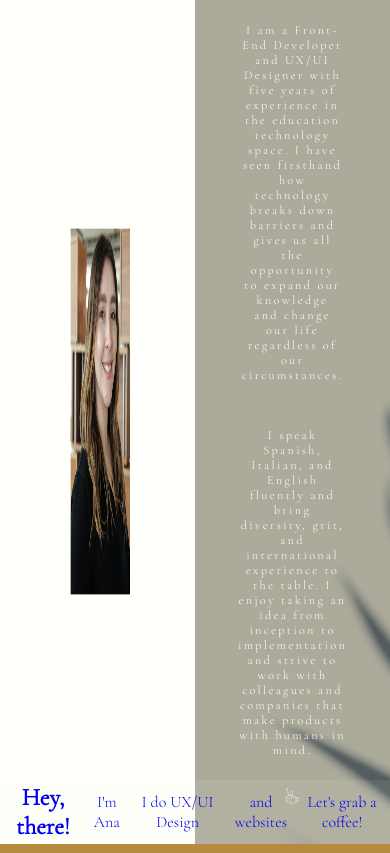
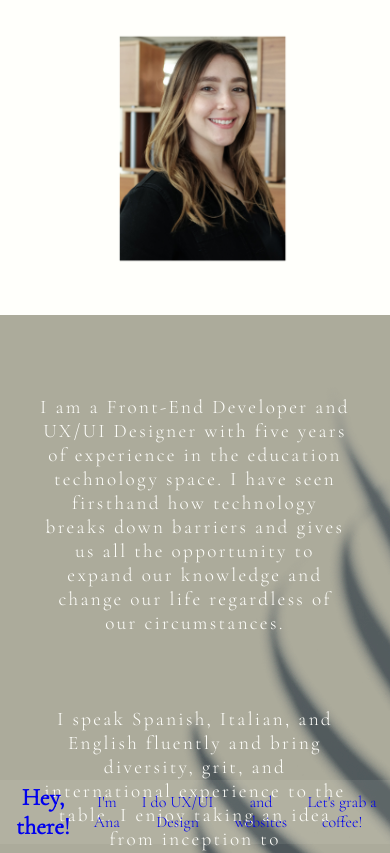
Before and after one commit to makeespresso/leportafollie-, a React (Create React App) app in the folder leportafollie/: page /About in a window 390 px wide. Shown: the top 853 px of the page. Built offline with nearby package versions, Linux system fonts and the light colour scheme.

Commit message:
Final style before media queries

```diff
--- a/leportafollie/src/App.css
+++ b/leportafollie/src/App.css
@@ -68,7 +68,15 @@ a:active {
 }
 
 #GeneralArea h1{
+  font-size: calc(12px + 3 * ((100vw - 320px)/ 680));
   font-family: 'Homemade Apple', cursive;
+  text-transform: capitalize;
+  font-size: 5em;
+  letter-spacing: 1rem;
+  margin-left: 28rem;
+  color: #DBA089;
+  z-index: 100;
+  position: relative;
 }
 
 .AboutGeneralSection{
@@ -98,8 +106,8 @@ justify-content: baseline; */
 }
 
 .ThirdDiv{
-  height: 60%;
-  width: 47%;
+  height: 80%;
+  width:65%;
 }
 .avatar{
   height: 100%;
@@ -427,3 +435,59 @@ font-size: 4rem;
 text-align: justify;
   /* background-color: red; */
 }
+
+
+
+
+
+
+
+
+
+
+
+
+/* MEDIA QUERIES */
+
+/* Smartphones (portrait and landscape) ----------- */
+@media only screen
+and (min-width : 320px)
+and (max-width : 480px) {
+/* Styles */
+
+#GeneralArea h1{
+  margin: 0;
+  font-size: 2rem;
+  text-align: center;
+  font-family: 'Homemade Apple', cursive;
+  text-transform: capitalize;
+  letter-spacing: 1rem;
+  color: #DBA089;
+}
+.AboutGeneralSection{
+  display: flex;
+  flex-flow: column;
+  height: 100%;
+  width: 100%;
+}
+
+.mediaqueriesdiv-halves{
+  width: 100%;
+  height: auto
+}
+
+.FirstHalfWrap{
+  height: 100%;
+  width: 100%;
+}
+
+.ThirdDivText{
+  width: 80%;
+  height: 100%;
+  font-size: 1.2em;
+  margin-top: 5rem;
+  margin-top: 5rem;
+  margin-bottom: 5rem;
+}
+
+}
--- a/leportafollie/src/components/About.jsx
+++ b/leportafollie/src/components/About.jsx
@@ -12,12 +12,12 @@ class About extends Component {
         return (
 <>
                 <div className="AboutGeneralSection">
-                    <div className="FirstHalfWrap">
+                    <div className="FirstHalfWrap mediaqueriesdiv-halves ">
                         <div className="ThirdDiv">
                             <img className="avatar" src = {AnaImg} alt="Ana S." />
                         </div>
                     </div>
-                    <div className="SecondHalfWrap">
+                    <div className="SecondHalfWrap mediaqueriesdiv-halves">
                         <section className="ThirdDivText">
                         <p>I am a Front-End Developer and UX/UI Designer with five years of experience in the education technology space. I have seen firsthand how technology breaks down barriers and gives us all the opportunity to expand our knowledge and change our life regardless of our circumstances.</p>
                         <br></br>
```
